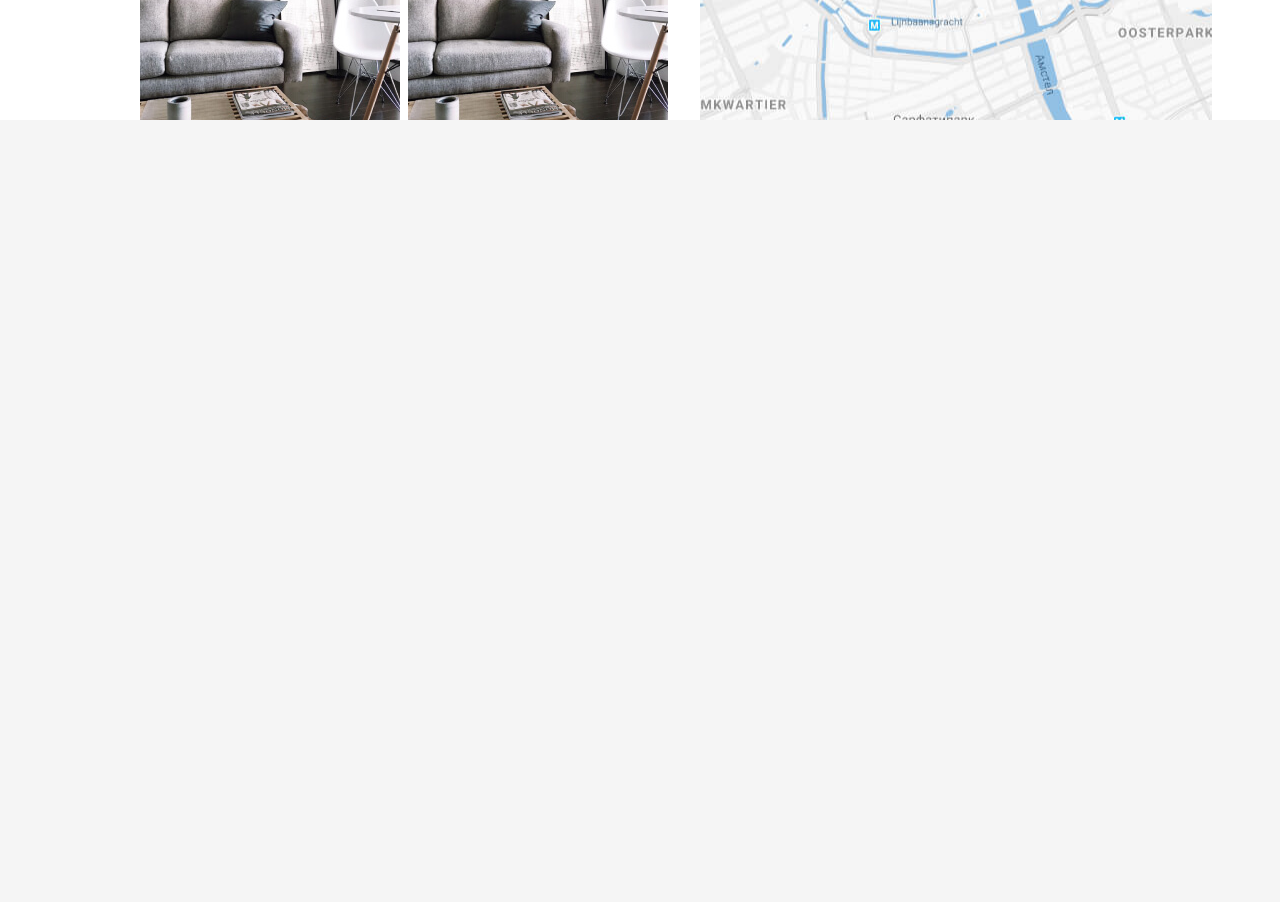
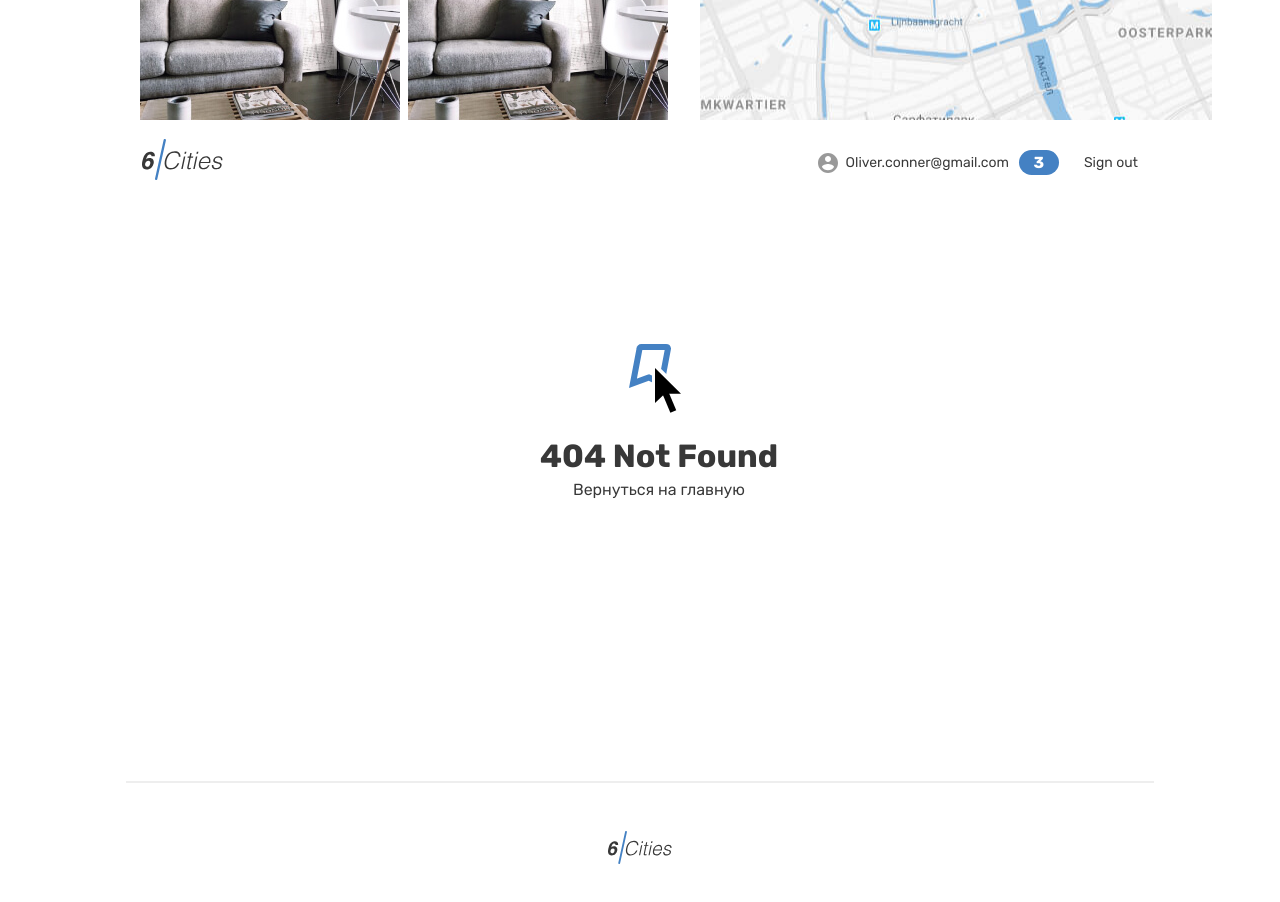
Before and after one commit to uliat1/2393583-six-cities-13, a React (Vite) app: page / in a window 1280 px wide. Shown: the part 680-1582 px from the top of the page. Before the commit the page ends 800 px from the top, so only its background shows below. Built offline with nearby package versions, Linux system fonts and the light colour scheme.

Commit message:
Adding routing

```diff
--- a/src/components/app/app.tsx
+++ b/src/components/app/app.tsx
@@ -1,4 +1,12 @@
+import { Route, BrowserRouter, Routes } from 'react-router-dom';
+import { Helmet, HelmetProvider } from 'react-helmet-async';
+import { AppRoute, AuthorizationStatus } from '../../const';
 import WelcomeScreen from '../../pages/main/main';
+import LoginScreen from '../../pages/login-page/login-page';
+import NotFound from '../../pages/not-found-page/not-found-page';
+import OfferScreen from '../../pages/offer-page/offer-page';
+import FavoritesScreen from '../../pages/favorites-page/favorites-page';
+import PrivateRoute from '../private-router/private-router';
 
 type AppProps = {
     placesCount: number;
@@ -6,7 +14,25 @@ type AppProps = {
 
 function App({placesCount}: AppProps): JSX.Element {
   return (
-    <WelcomeScreen placesCount ={placesCount} />
+    <HelmetProvider>
+      <BrowserRouter>
+      <Routes>
+      <Route path={AppRoute.Main} element={<WelcomeScreen placesCount={placesCount} />} />
+      </Routes>
+      <Routes>
+      <Route path={AppRoute.Login} element={<LoginScreen />} />
+      </Routes>
+      <Routes>
+      <Route path={AppRoute.Favotites} element={<PrivateRoute authorizationStatus={AuthorizationStatus.NoAuth}><FavoritesScreen /></PrivateRoute>} />
+      </Routes>
+      <Routes>
+          <Route path={AppRoute.Offer} element={<OfferScreen />} />
+        </Routes>
+        <Routes>
+          <Route path="*" element={<NotFound />} />
+        </Routes>
+      </BrowserRouter>
+    </HelmetProvider>
   );
 }
 
--- a/src/components/logo/logo.tsx
+++ b/src/components/logo/logo.tsx
@@ -1,9 +1,11 @@
+import { Link } from 'react-router-dom';
+
 function Logo(): JSX.Element {
   return (
     <div className="header__left">
-      <a className="header__logo-link header__logo-link--active">
+      <Link className="header__logo-link header__logo-link--active" to="/">
         <img className="header__logo" src="img/logo.svg" alt="6 cities logo" width="81" height="41" />
-      </a>
+      </Link>
     </div>
   );
 }
--- /dev/null
+++ b/src/components/private-router/private-router.tsx
@@ -0,0 +1,19 @@
+import { Navigate } from 'react-router-dom';
+import { AppRoute, AuthorizationStatus } from '../../const';
+
+type PrivateRouteProps = {
+    authorizationStatus: AuthorizationStatus;
+    children: JSX.Element;
+  }
+
+function PrivateRoute(props: PrivateRouteProps): JSX.Element {
+  const {authorizationStatus, children} = props;
+
+  return (
+    authorizationStatus === AuthorizationStatus.Auth
+      ? children
+      : <Navigate to={AppRoute.Login} />
+  );
+}
+
+export default PrivateRoute;
--- a/src/const.tsx
+++ b/src/const.tsx
@@ -1,3 +1,16 @@
 export const Setting = {
   PlacesCount: 312,
 };
+
+export enum AppRoute {
+  Main = '/',
+  Login = '/login',
+  Favotites = '/favorites',
+  Offer = '/offer/:id',
+}
+
+export enum AuthorizationStatus {
+  Auth = 'AUTH',
+  NoAuth = 'NO_AUTH',
+  Unknown = 'UNKNOWN',
+}
--- a/src/pages/favorites-page/favorites-page.tsx
+++ b/src/pages/favorites-page/favorites-page.tsx
@@ -1,10 +1,14 @@
 import Logo from '../../components/logo/logo';
 import User from '../../components/user/user';
 import Sign from '../../components/sign/sign';
+import { Helmet } from 'react-helmet-async';
 
 function FavoritesScreen(): JSX.Element {
   return (
     <div className="page">
+      <Helmet>
+        <title>Шесть городов. Выбранные места</title>
+      </Helmet>
       <header className="header">
         <div className="container">
           <div className="header__wrapper">
--- a/src/pages/login-page/login-page.tsx
+++ b/src/pages/login-page/login-page.tsx
@@ -1,8 +1,12 @@
 import Logo from '../../components/logo/logo';
+import { Helmet } from 'react-helmet-async';
 
 function LoginScreen(): JSX.Element {
   return (
     <div className="page page--gray page--login">
+      <Helmet>
+        <title>Шесть городов. Авторизуйтесь, пожалуйста</title>
+      </Helmet>
       <header className="header">
         <div className="container">
           <div className="header__wrapper">
--- a/src/pages/main/main.tsx
+++ b/src/pages/main/main.tsx
@@ -2,6 +2,7 @@ import Logo from '../../components/logo/logo';
 import User from '../../components/user/user';
 import Sign from '../../components/sign/sign';
 import PlaceCard from '../../components/place-card/place-card';
+import { Helmet } from 'react-helmet-async';
 
 type WelcomeScreenProps = {
     placesCount: number;
@@ -10,6 +11,9 @@ type WelcomeScreenProps = {
 function WelcomeScreen({placesCount}: WelcomeScreenProps): JSX.Element {
   return (
     <div className="page page--gray page--main">
+      <Helmet>
+        <title>Шесть городов. Главная страница</title>
+      </Helmet>
       <header className="header">
         <div className="container">
           <div className="header__wrapper">
--- a/src/pages/not-found-page/not-found-page.tsx
+++ b/src/pages/not-found-page/not-found-page.tsx
@@ -1,18 +1,40 @@
+import Logo from '../../components/logo/logo';
+import User from '../../components/user/user';
+import Sign from '../../components/sign/sign';
+import { Link } from 'react-router-dom';
+
 function NotFound(): JSX.Element {
-  return (
-    <div className="cities">
-      <div className="cities__places-container cities__places-container--empty container">
-        <section className="cities__no-places">
-          <div className="cities__status-wrapper tabs__content">
-            <b className="cities__status">No places to stay available</b>
-            <p className="cities__status-description">
-                We could not find any property available at the moment in
-                Dusseldorf
-            </p>
+  return(
+    <div className="page page--favorites-empty">
+      <header className="header">
+        <div className="container">
+          <div className="header__wrapper">
+            <Logo />
+            <nav className="header__nav">
+              <ul className="header__nav-list">
+                <User />
+                <Sign />
+              </ul>
+            </nav>
           </div>
-        </section>
-        <div className="cities__right-section"></div>
-      </div>
+        </div>
+      </header>
+
+      <main className="page__main page__main--favorites page__main--favorites-empty">
+        <div className="page__favorites-container container">
+          <section className="favorites favorites--empty">
+            <div className="favorites__status-wrapper">
+              <b className="favorites__status">404 Not Found</b>
+              <Link className="footer__logo-link" to="/">Вернуться на главную</Link>
+            </div>
+          </section>
+        </div>
+      </main>
+      <footer className="footer">
+        <Link className="footer__logo-link" to="/">
+          <img className="footer__logo" src="img/logo.svg" alt="6 cities logo" width="64" height="33" />
+        </Link>
+      </footer>
     </div>
   );
 }
--- a/src/pages/offer-page/offer-page.tsx
+++ b/src/pages/offer-page/offer-page.tsx
@@ -2,10 +2,14 @@ import Logo from '../../components/logo/logo';
 import User from '../../components/user/user';
 import Sign from '../../components/sign/sign';
 import PlaceCard from '../../components/place-card/place-card';
+import { Helmet } from 'react-helmet-async';
 
 function OfferScreen():JSX.Element {
   return (
     <div className="page">
+      <Helmet>
+        <title>Шесть городов. {/*будет название отеля*/}</title>
+      </Helmet>
       <header className="header">
         <div className="container">
           <div className="header__wrapper">
```
